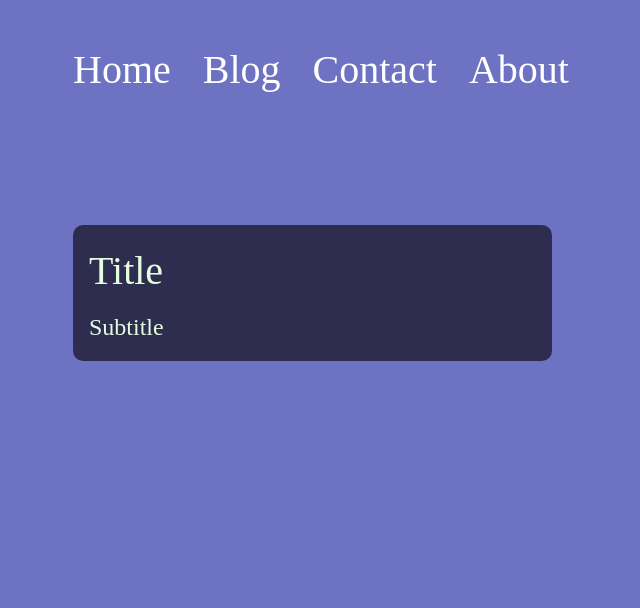
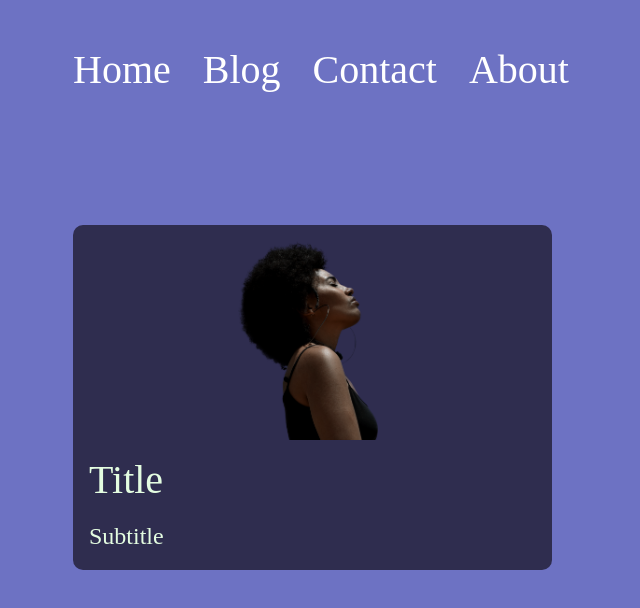
Before and after one commit to FadlHassan/my-app, a React (Create React App) app: page /blog in a window 1280 px wide. Shown: the top 608 px of the page, without its empty margins (7-647 px from the left). Built offline with nearby package versions, Linux system fonts and the light colour scheme; a web font is replaced by a local one.

Commit message:
Added image to ArticleCard.tsx

```diff
--- a/src/components/article-card/ArticleCard.jsx
+++ b/src/components/article-card/ArticleCard.jsx
@@ -2,11 +2,16 @@ import React from "react";
 import styles from './articleCard.module.css';
 import Typography from "../typography/Typography";
 import TypographyVariants from "../../data/typography_variants";
+import myImage from '../../images/landing-page-girl.png';
+
 
 const ArticleCard = ({ title, subtitle }) => {
 
     return (
         <div className={styles.articleCard}>
+            <div className={styles.imageContainer}>
+                <img src={myImage} alt="ArticleCardImage"/>
+            </div>
             <div className={styles.titleDescription}>
                 <Typography variant={TypographyVariants.HEADING_L} color={styles.titleColor}>
                     {title}
--- a/src/components/article-card/articleCard.module.css
+++ b/src/components/article-card/articleCard.module.css
@@ -8,6 +8,18 @@
     background: #2F2D4F;
     border-radius: 10px;
     max-width: 479px;
+    max-height: 361px;
+}
+
+.imageContainer {
+    display: flex;
+    justify-content: center;
+    width: 100%;
+}
+
+.imageContainer img {
+    max-height: 199px;
+    width: auto;
 }
 
 .titleDescription {
```
Also changed, not shown: src/landing-page-girl.png (added).
